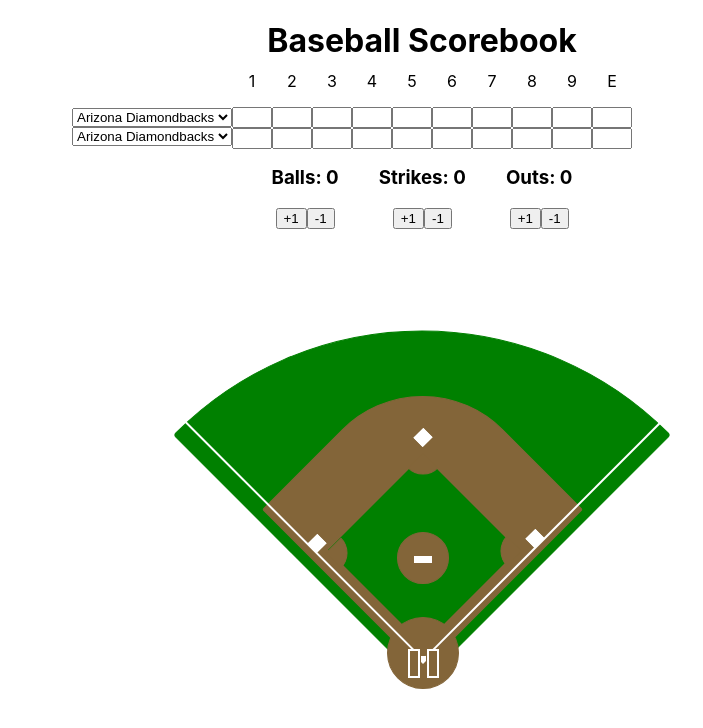
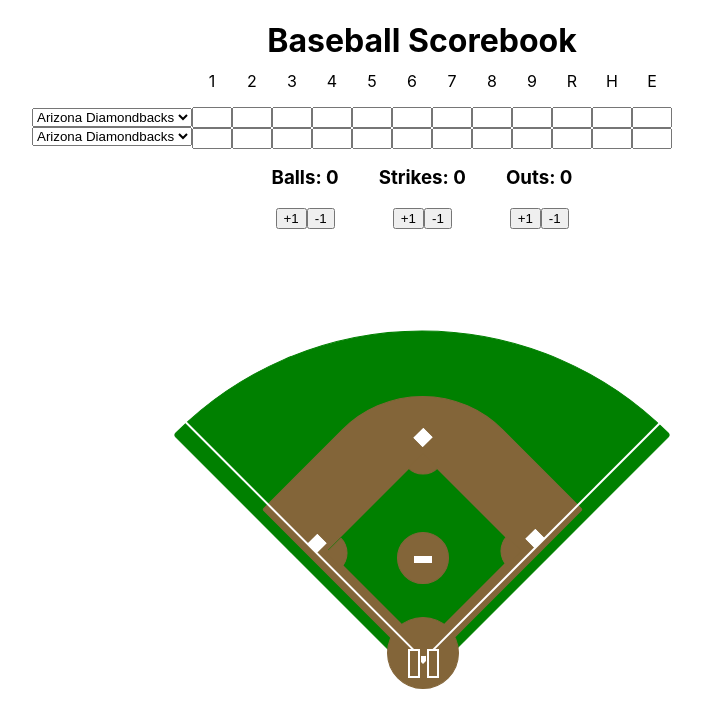
Before and after one commit to caseymacleod22/react-baseball-scorebook, a React (Create React App) app: page / in a window 1280 px wide. Shown: the top 728 px of the page, without its empty margins (218-921 px from the left). Built offline with nearby package versions, Linux system fonts and the light colour scheme.

Commit message:
adds runs and hits totals

```diff
--- a/src/App.js
+++ b/src/App.js
@@ -12,6 +12,8 @@ import SixthInning from './components/SixthInning/SixthInning'
 import SeventhInning from './components/SeventhInning/SeventhInning'
 import EigthInning from './components/EigthInning/EightInning'
 import NinthInning from './components/NinthInning/NinthInning'
+import Runs from './components/Runs/Runs'
+import Hits from './components/Hits/Hits'
 import Errors from './components/Errors/Errors'
 import Field from './components/Field/Field'
 import Teams from './components/Teams/Teams'
@@ -31,6 +33,8 @@ function App() {
           <SeventhInning />
           <EigthInning />
           <NinthInning />
+          <Runs />
+          <Hits />
           <Errors />
       </div>
         <div className='outscontainer'>
--- a/src/components/Errors/Errors.js
+++ b/src/components/Errors/Errors.js
@@ -1,6 +1,6 @@
 function Errors () {
     return(
-        <div className='scoreboard'>
+        <div className='scoreboard totals'>
             <p>E</p>
             <input type="number" />
             <input type="number" />
--- a/src/components/Hits/Hits.js
+++ b/src/components/Hits/Hits.js
@@ -1,7 +1,9 @@
 function Hits () {
     return (
-        <div>
-
+        <div className='scoreboard totals'>
+            <p>H</p>
+            <input type="number" />
+            <input type="number" />
         </div>
     )
 }
--- a/src/components/Runs/Runs.js
+++ b/src/components/Runs/Runs.js
@@ -1,7 +1,9 @@
 function Runs () {
     return (
-        <div>
-
+        <div className='scoreboard totals'>
+            <p>R</p>
+            <input type="number" />
+            <input type="number" />
         </div>
     )
 }
```
